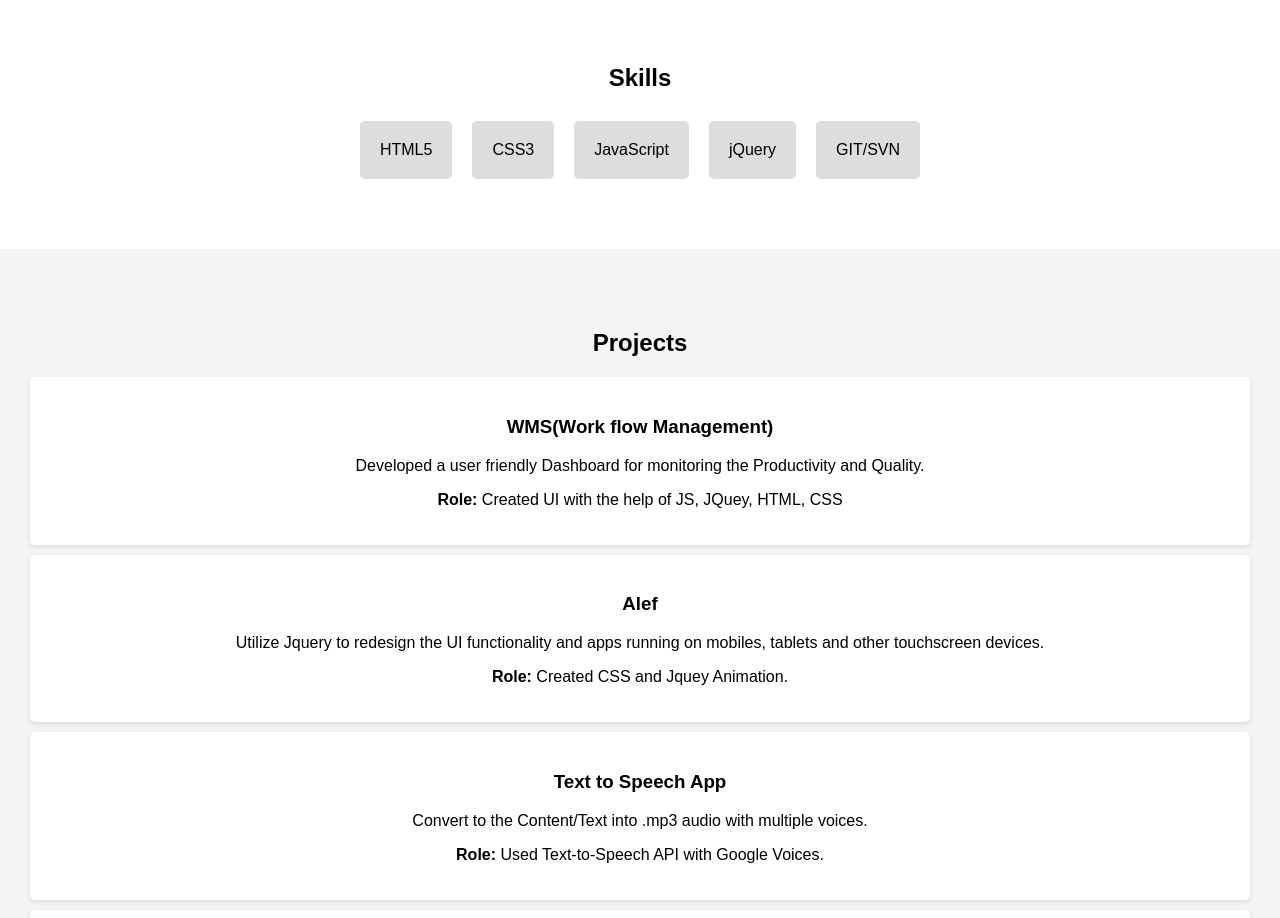
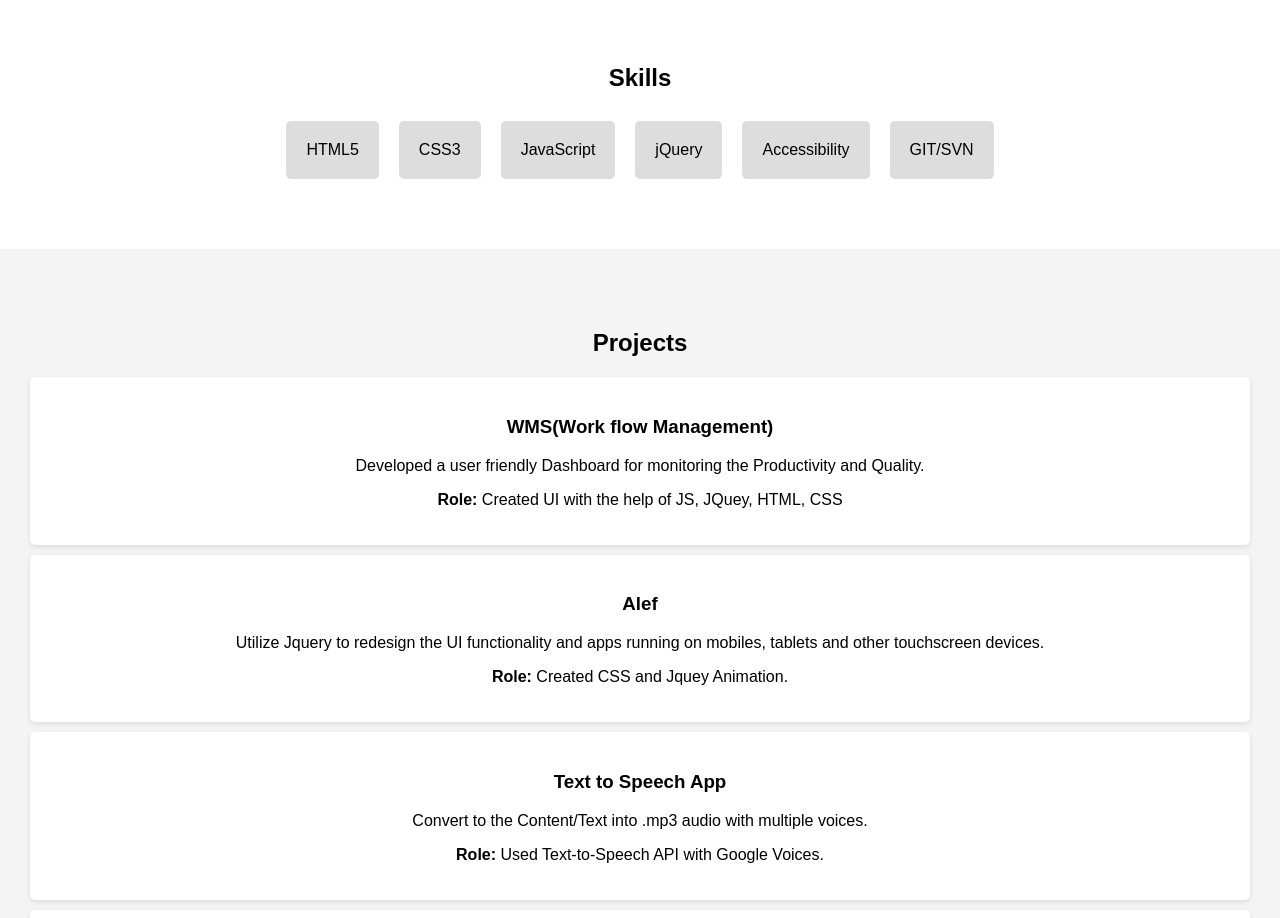
Before and after one commit to Rahul-Kumar123-glitch/Rahul-Portfolio-12, a plain HTML site: page index.html in a window 1280 px wide. Shown: the part 1140-2058 px from the top of the page. Drawn offline with nearby package versions, Linux system fonts and the light colour scheme.

Commit message:
Update index.html

```diff
--- a/index.html
+++ b/index.html
@@ -45,6 +45,7 @@
       <div class="skill">CSS3</div>
       <div class="skill">JavaScript</div>
       <div class="skill">jQuery</div>
+      <div class="skill">Accessibility</div>
       <div class="skill">GIT/SVN</div>
     </div>
   </section>
```
